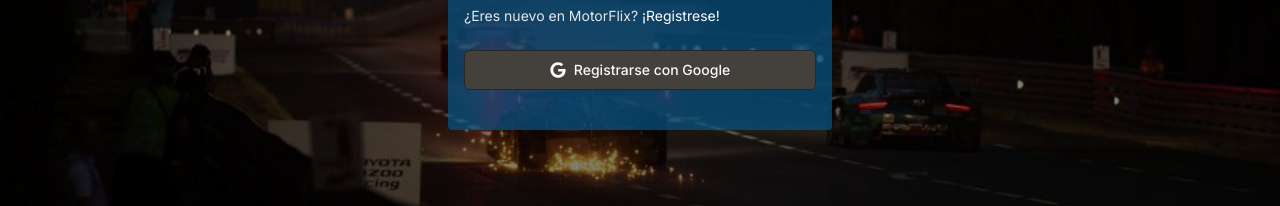
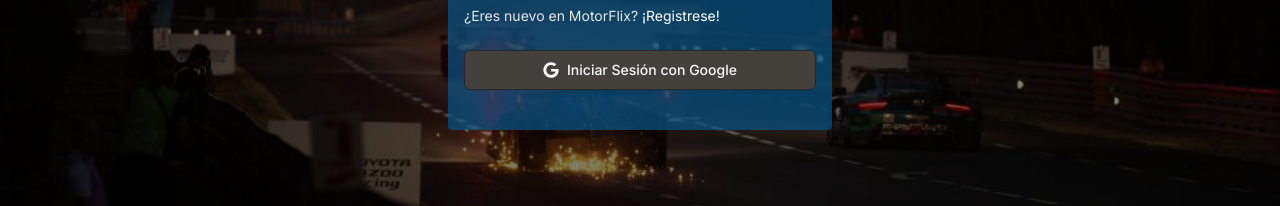
Before and after one commit to stefifm/motorflix-nextjs, a Next.js app: page /login in a window 1280 px wide. Shown: the part 432-638 px from the top of the page. Built offline with nearby package versions, Linux system fonts and the light colour scheme; no server answers.

Commit message:
Add new login/sign-up functionality

```diff
--- a/src/app/(auth)/login/page.tsx
+++ b/src/app/(auth)/login/page.tsx
@@ -1,6 +1,13 @@
 import Form from '@/app/components/form'
+import { authOptions } from '@/app/utils/auth'
+import { getServerSession } from 'next-auth'
+import { redirect } from 'next/navigation'
 
-export default function Loginpage (): JSX.Element {
+export default async function Loginpage (): Promise<JSX.Element> {
+  const session = await getServerSession(authOptions)
+  if (session !== null) {
+    return redirect('/home')
+  }
   return (
     <Form
       action='/api/auth/signin'
@@ -9,6 +16,7 @@
       question='¿Eres nuevo en MotorFlix?'
       link='/sign-up'
       message='¡Registrese!'
+      googleButton='Iniciar Sesión con Google'
     />
   )
 }
--- a/src/app/(auth)/sign-up/page.tsx
+++ b/src/app/(auth)/sign-up/page.tsx
@@ -1,6 +1,13 @@
 import Form from '@/app/components/form'
+import { authOptions } from '@/app/utils/auth'
+import { getServerSession } from 'next-auth'
+import { redirect } from 'next/navigation'
 
-export default function SignUpPage (): JSX.Element {
+export default async function SignUpPage (): Promise<JSX.Element> {
+  const session = await getServerSession(authOptions)
+  if (session !== null) {
+    return redirect('/home')
+  }
   return (
     <Form
       action='/api/auth/signin'
@@ -9,6 +16,7 @@
       question='¿Ya tienes una cuenta?'
       link='/login'
       message='¡Ingrese ahora!'
+      googleButton='Registrarse con Google'
     />
 
   )
--- a/src/app/components/GoogleSignInButton.tsx
+++ b/src/app/components/GoogleSignInButton.tsx
@@ -4,7 +4,12 @@
 import { signIn } from 'next-auth/react'
 import { FaGoogle } from 'react-icons/fa'
 
-export default function GoogleSignInButton (): JSX.Element {
+interface Props {
+  googleButton: string
+
+}
+
+export default function GoogleSignInButton ({ googleButton }: Props): JSX.Element {
   return (
     <Button
       variant='outline'
@@ -13,7 +18,7 @@
       onClick={() => signIn('google')}
     >
       <FaGoogle className='w-4 h-4' />
-      Registrarse con Google
+      {googleButton}
     </Button>
   )
 }
--- a/src/app/components/form.tsx
+++ b/src/app/components/form.tsx
@@ -11,9 +11,10 @@
   question: string
   link: string
   message: string
+  googleButton: string
 }
 
-export default function Form ({ action, title, buttonText, question, link, message }: Props): JSX.Element {
+export default function Form ({ action, title, buttonText, question, link, message, googleButton }: Props): JSX.Element {
   return (
     <section className='mt-24 rounded bg-lochmara-800/70 py-10 px-6 md:mt-0 md:max-w-sm md:px-4'>
     <form method='post' action={action}>
@@ -39,7 +40,7 @@
     </div>
 
     <div className='flex flex-col gap-y-3 w-full justify-center items-center gap-x-3 mt-6'>
-      <GoogleSignInButton />
+      <GoogleSignInButton googleButton={googleButton} />
     </div>
   </section>
   )
```
